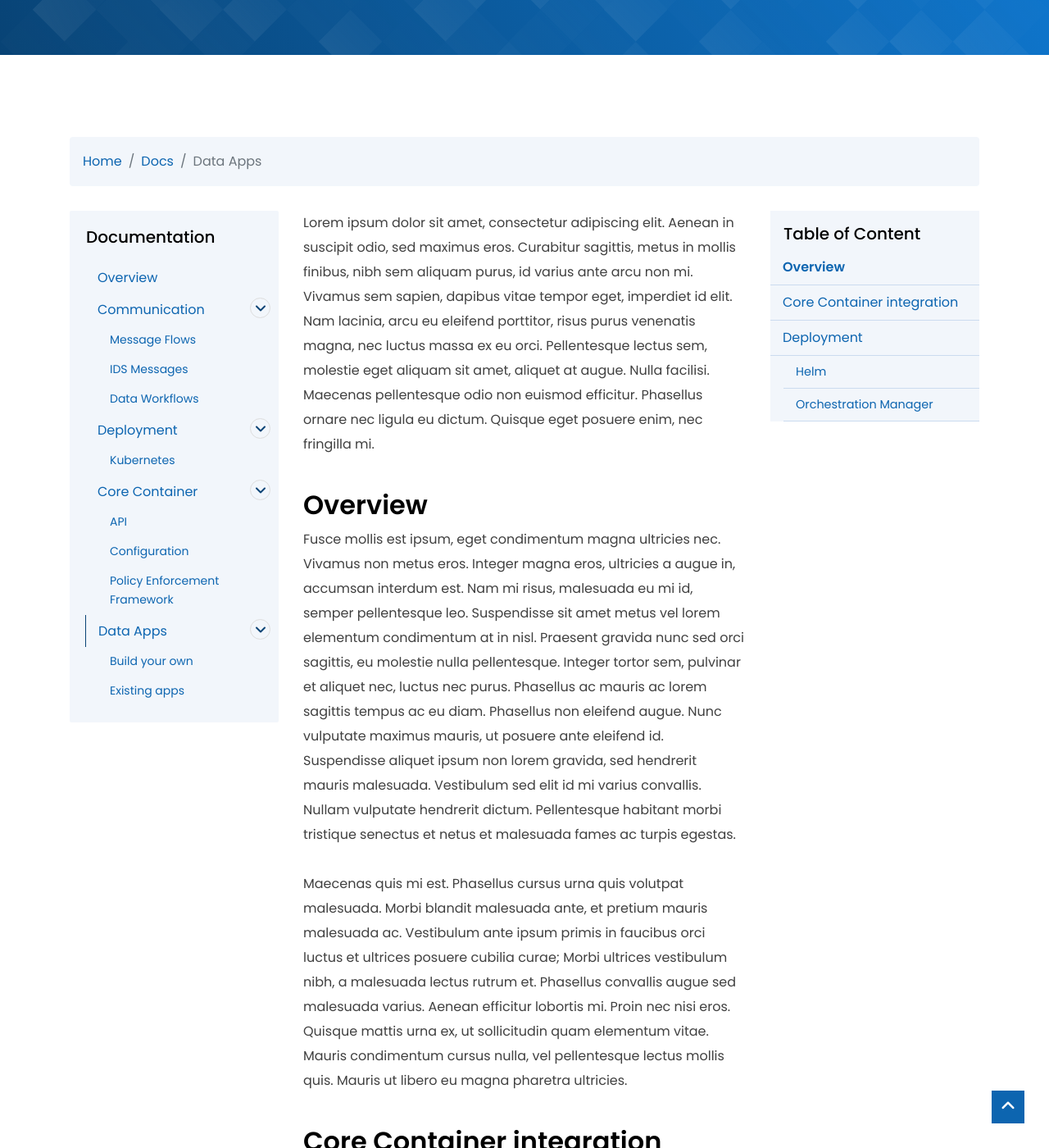
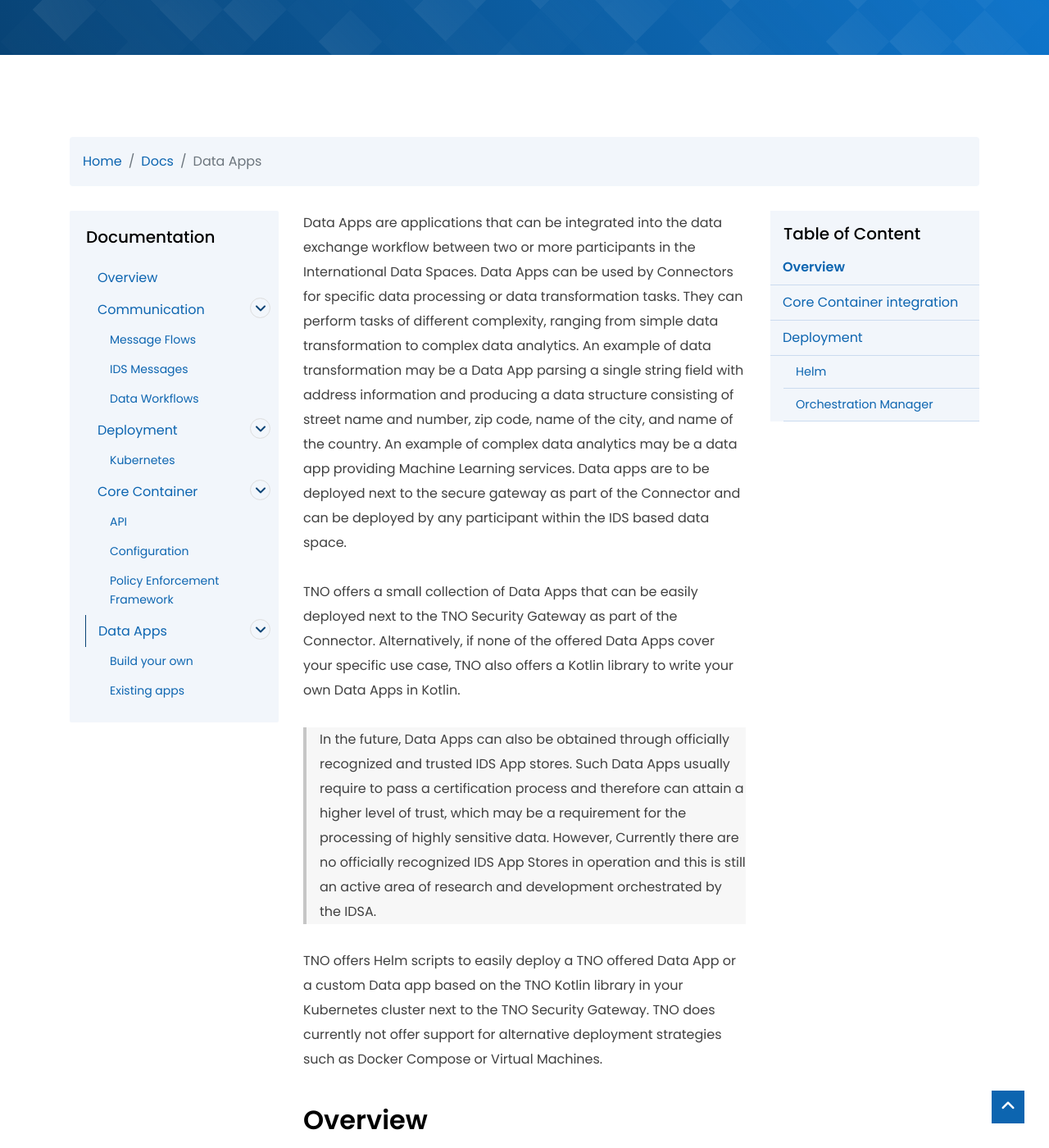
Before and after one commit to TNO-TSG/documentation, a Jekyll site: the page built from _docs/data-apps.md, in a window 1280 px wide and 1400 px high, scrolled down 239 px. Shown: the whole window at 82% size. Built offline with Jekyll 4.4.1, drawn with Linux system fonts in a browser that asks for light colours; some of the changed text lies outside the part shown.

Commit message:
Updated data app docs

```diff
--- a/_docs/data-apps.md
+++ b/_docs/data-apps.md
@@ -6,9 +6,21 @@ left_menu: true
 slug: data-apps
 ---
 
-Lorem ipsum dolor sit amet, consectetur adipiscing elit. Aenean in suscipit odio, sed maximus eros. Curabitur sagittis, metus in mollis finibus, nibh sem aliquam purus, id varius ante arcu non mi. Vivamus sem sapien, dapibus vitae tempor eget, imperdiet id elit. Nam lacinia, arcu eu eleifend porttitor, risus purus venenatis magna, nec luctus massa ex eu orci. Pellentesque lectus sem, molestie eget aliquam sit amet, aliquet at augue. Nulla facilisi. Maecenas pellentesque odio non euismod efficitur. Phasellus ornare nec ligula eu dictum. Quisque eget posuere enim, nec fringilla mi.
+Data Apps are applications that can be integrated into the data exchange workflow between two or more participants in the International Data Spaces. Data Apps can be used by Connectors for specific data processing or data transformation tasks. They can perform tasks of different complexity, ranging from simple data transformation to complex data analytics. An example of data transformation may be a Data App parsing a single string field with address information and producing a data structure consisting of street  name and number, zip code, name of the city, and name of the country. An example of complex data analytics may be a data app providing Machine Learning services. Data apps are to be deployed next to the secure gateway as part of the Connector and can be deployed by any participant within the IDS based data space.
+
+TNO offers a small collection of Data Apps that can be easily deployed next to the TNO Security Gateway as part of the Connector. Alternatively, if none of the offered Data Apps cover your specific use case, TNO also offers a Kotlin library to write your own Data Apps in Kotlin.
+
+> In the future, Data Apps can also be obtained through officially recognized and trusted IDS App stores. Such Data Apps usually require to pass a certification process and therefore can attain a higher level of trust, which may be a requirement for the processing of highly sensitive data. However, Currently there are no officially recognized IDS App Stores in operation and this is still an active area of research and development orchestrated by the IDSA.
+
+TNO offers Helm scripts to easily deploy a TNO offered Data App or a custom Data app based on the TNO Kotlin library in your Kubernetes cluster next to the TNO Security Gateway. TNO does currently not offer support for alternative deployment strategies such as Docker Compose or Virtual Machines.
+
 
 ## Overview
+A Data App sits next to the Security Gateway in the Connector architecture. It can listen for specific IDS messages forwarded by the Security Gateway and perform additional tasks based on the content of those messages that are beyond the capabilities of the Security Gateway. A typical use case for a Data App  for instance may be a data consumer whose data app trains a model based on data obtained from a Data Provider. Ideally, this Data App has been certified, so that the Data Provider can trust the Data Consumer with its data to only be used for training the model. The Data App prevents the Data Consumer from directly using the data by only giving access to the resulting model and discarding the data after training.
+
+![Tux, the Linux mascot](/assets/images/ids-connector-architecture.png)
+
+
 Fusce mollis est ipsum, eget condimentum magna ultricies nec. Vivamus non metus eros. Integer magna eros, ultricies a augue in, accumsan interdum est. Nam mi risus, malesuada eu mi id, semper pellentesque leo. Suspendisse sit amet metus vel lorem elementum condimentum at in nisl. Praesent gravida nunc sed orci sagittis, eu molestie nulla pellentesque. Integer tortor sem, pulvinar et aliquet nec, luctus nec purus. Phasellus ac mauris ac lorem sagittis tempus ac eu diam. Phasellus non eleifend augue. Nunc vulputate maximus mauris, ut posuere ante eleifend id. Suspendisse aliquet ipsum non lorem gravida, sed hendrerit mauris malesuada. Vestibulum sed elit id mi varius convallis. Nullam vulputate hendrerit dictum. Pellentesque habitant morbi tristique senectus et netus et malesuada fames ac turpis egestas.
 
 Maecenas quis mi est. Phasellus cursus urna quis volutpat malesuada. Morbi blandit malesuada ante, et pretium mauris malesuada ac. Vestibulum ante ipsum primis in faucibus orci luctus et ultrices posuere cubilia curae; Morbi ultrices vestibulum nibh, a malesuada lectus rutrum et. Phasellus convallis augue sed malesuada varius. Aenean efficitur lobortis mi. Proin nec nisi eros. Quisque mattis urna ex, ut sollicitudin quam elementum vitae. Mauris condimentum cursus nulla, vel pellentesque lectus mollis quis. Mauris ut libero eu magna pharetra ultricies.
```
Also changed, not shown: assets/images/ids-connector-architecture.png (added).
